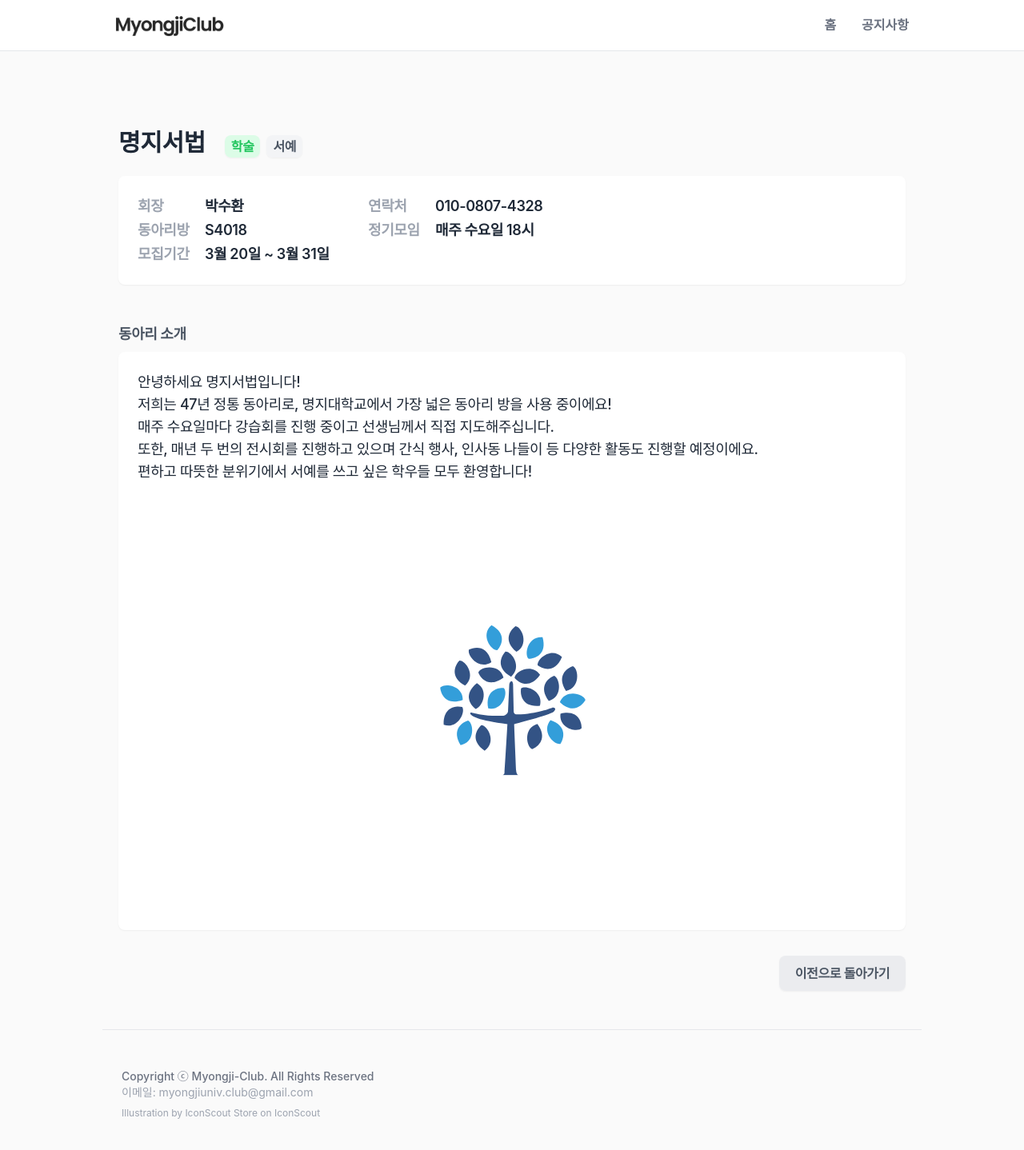
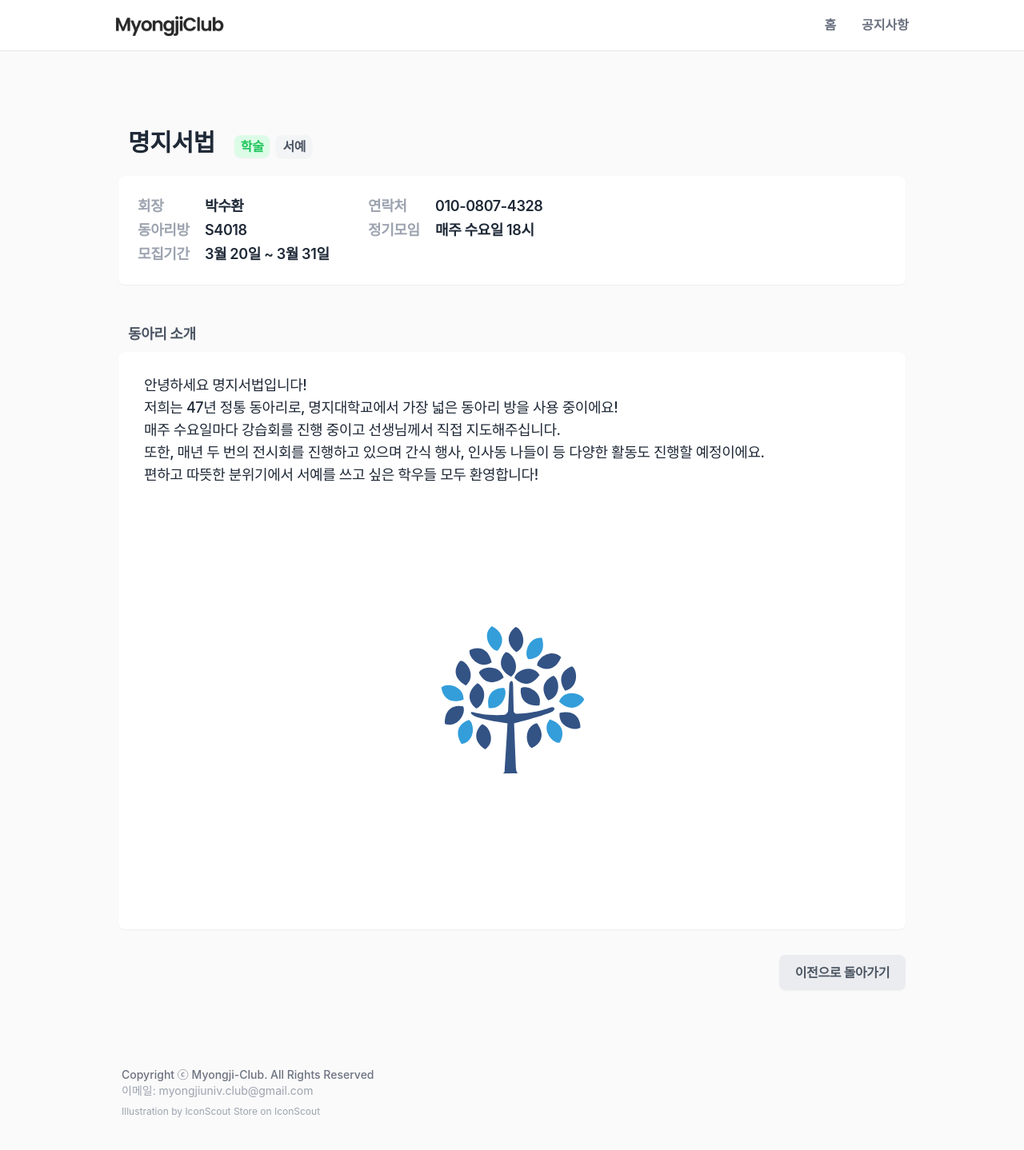
Before and after one commit to k-kbk/Myongji-Club-FE, a Next.js app: page /club/1 in a window 1280 px wide. Shown: the top 1438 px of the page at 80% size. Built offline with nearby package versions, Linux system fonts and the light colour scheme; a web font is replaced by a local one.

Commit message:
design: 기타 디자인 수정

```diff
--- a/src/components/common/Footer.tsx
+++ b/src/components/common/Footer.tsx
@@ -1,6 +1,6 @@
 export default function Footer() {
   return (
-    <footer className="mt-4 flex w-full max-w-screen-lg flex-col border-t py-12 px-8 md:px-6">
+    <footer className="mt-4 flex w-full max-w-screen-lg flex-col py-12 px-8 md:px-6">
       <div className="text-xs font-medium text-gray-500 md:text-sm">
         Copyright ⓒ Myongji-Club. All Rights Reserved
       </div>
--- a/src/pages/club/[id]/index.tsx
+++ b/src/pages/club/[id]/index.tsx
@@ -259,7 +259,7 @@ export default function Index({ clubId }: { clubId: number }) {
   return (
     <>
       <div className="mt-30 mb-8 w-full sm:mt-40">
-        <h1 className="mr-4 inline text-2xl font-bold sm:mr-6 sm:text-3xl">
+        <h1 className="mr-4 inline pl-3 text-2xl font-bold sm:mr-6 sm:text-3xl">
           {item.name}
         </h1>
         <span
@@ -273,10 +273,10 @@ export default function Index({ clubId }: { clubId: number }) {
           {item.tag}
         </span>
         <ClubInfo />
-        <div className="mt-6 text-base font-bold text-gray-600 sm:mt-12 sm:text-lg">
+        <div className="mt-6 pl-3 text-base font-bold text-gray-600 sm:mt-12 sm:text-lg">
           동아리 소개
         </div>
-        <div className="mt-2 rounded-lg bg-white p-5 shadow-sm sm:p-6">
+        <div className="mt-2 rounded-lg bg-white px-5 py-4 shadow-sm sm:px-8 sm:py-7">
           {content.map((line, index) => (
             // eslint-disable-next-line react/no-array-index-key
             <p key={index} className="text-base font-medium sm:text-lg">
--- a/src/pages/notice/[id]/index.tsx
+++ b/src/pages/notice/[id]/index.tsx
@@ -58,7 +58,7 @@ const content = [
 export default function Index({ noticeId }: { noticeId: number }) {
   return (
     <>
-      <div className="mb-6 md:mb-8">
+      <div className="mb-6 px-3 md:mb-8">
         <h1 className="mt-30 mb-1 text-2xl font-bold md:mb-2 md:mt-40 md:text-3xl">
           {dummy[noticeId].title}
         </h1>
```
